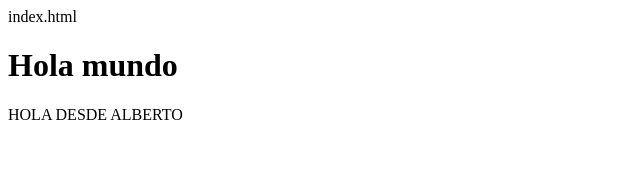
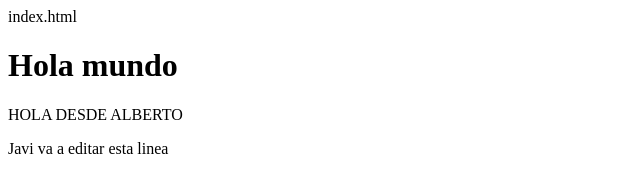
Before and after one commit to garciamolinajavier-commits/ProyectoColaborativo, a plain HTML site: page index.html in a window 1280 px wide. Shown: the whole page, without its empty margins (0-640 px from the left). Drawn offline with Linux system fonts and the light colour scheme.

Commit message:
Codigo modificado v3

```diff
--- a/index.html
+++ b/index.html
@@ -9,5 +9,6 @@ index.html
 <body>
     <h1>Hola mundo</h1>
     <p>HOLA DESDE ALBERTO</p>
+    <p>Javi va a editar esta linea</p>
 </body>
 </html>
```
